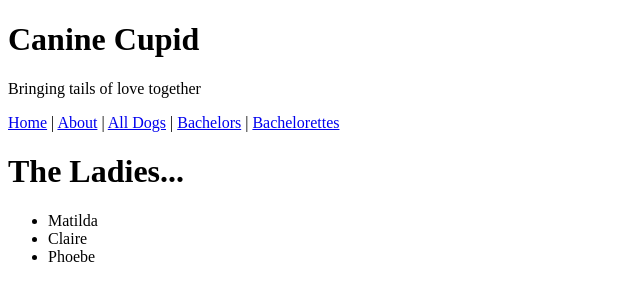
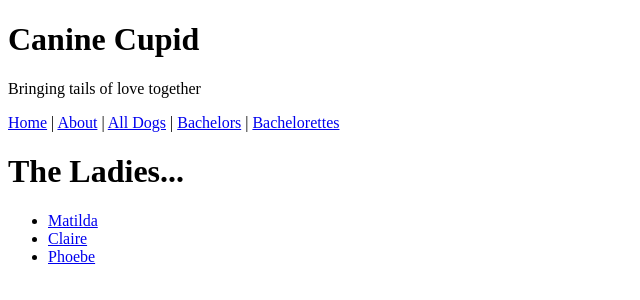
Before and after one commit to armullen/Project1, a Vue app: page /bachelorettes in a window 1280 px wide. Shown: the top 300 px of the page, without its empty margins (0-640 px from the left). Built offline with nearby package versions, Linux system fonts and the light colour scheme.

Commit message:
working on detail page

```diff
--- a/src/components/dogs.vue
+++ b/src/components/dogs.vue
@@ -3,7 +3,9 @@
     <h1>{{ dogListTitle }}</h1>
     <ul>
         <li v-for='dog in dogList' :key="dog.id" data-test="dogList" >
-            {{ dog.name }}
+           <router-link to="/:id">
+               {{ dog.name }}
+           </router-link>
         </li>
     </ul>
 </template>
--- a/src/router/index.ts
+++ b/src/router/index.ts
@@ -5,6 +5,7 @@ import AllDogs from "../views/all-dogs/index.vue";
 import Bachelors from '../views/boys/bachelors.vue'
 import Bachelorettes from '../views/girls/bachelorettes.vue'
 import SignUpForm from '../views/SignUpForm.vue'
+import DetailPage from '../views/DetailPage.vue'
 
 const routes: Array<RouteRecordRaw> = [
     {
@@ -36,6 +37,11 @@ const routes: Array<RouteRecordRaw> = [
         path: '/signup',
         name: 'Signup',
         component: SignUpForm
+    },
+    {
+        path: '/:id',
+        name: 'DetailPage',
+        component: DetailPage
     }
 ]
 
--- /dev/null
+++ b/src/views/DetailPage.vue
@@ -0,0 +1,17 @@
+<template>
+    <h1>Detail Page</h1>
+    <p>Details of the dog will go here</p>
+</template>
+
+<script lang="ts">
+export default {
+    name: 'DetailPage',
+    components: {
+    },
+
+}
+</script>
+
+<style>
+
+</style>
--- a/src/views/girls/Bachelorettes.vue
+++ b/src/views/girls/Bachelorettes.vue
@@ -1,36 +1,10 @@
+<!-- all the male dogs will be pulled from the main database by the gender field and put here in a list.  You will be able to click on a selector box and add them to a personal database list of your own saved dogs -->
+
 <template>
-    <h1>The Ladies...</h1>
-    <ul>
-        <li v-for='dog in dogs' :key="dog.id">
-            {{ dog.name }}
-        </li>
-    </ul>
+    <Dogs gender="Female" />
 </template>
 
 
-<script lang="ts">
-import { ref } from 'vue';
-
-
-interface Dog {
-name: string;
-age: number;
-breed: string;
-gender: string;
-id: number;
-}
-
-export default{
-        name: 'DogList',
-        setup() {
-            const dogs = ref<Dog[]>([
-                {name: "Matilda", age: 3, breed: "Great Dane", gender: "Female", id: 4},
-                {name: "Claire", age: 7, breed: "Bichon Frise", gender: "Female", id: 5},
-                {name: "Phoebe", age: 1, breed: "Rottweiler", gender: "Female", id: 6},
-            ])
-            return {
-                dogs
-            }
-        },
-    }
+<script setup lang="ts">
+    import { Dogs } from "../../components";
 </script>
```
